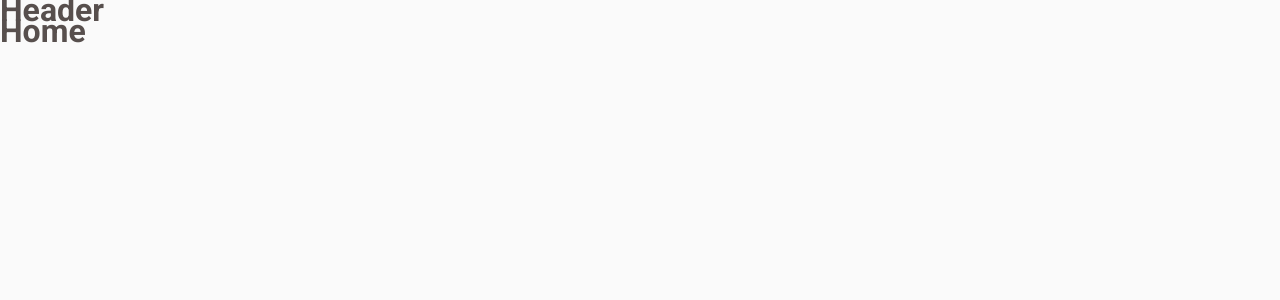
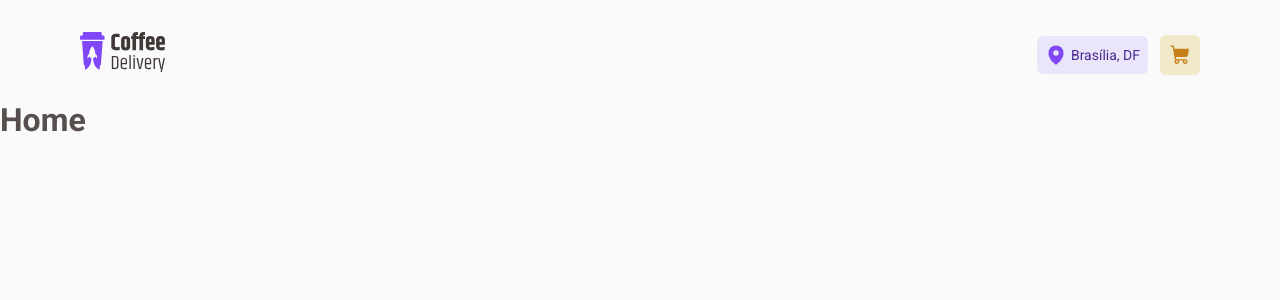
Before and after one commit to arthurrios/coffee-delivery-web, a React (Vite) app: page / in a window 1280 px wide. Shown: the top 300 px of the page. Built offline with nearby package versions, Linux system fonts and the light colour scheme.

Commit message:
feat: add header

```diff
--- a/package.json
+++ b/package.json
@@ -10,6 +10,7 @@
     "preview": "vite preview"
   },
   "dependencies": {
+    "@phosphor-icons/react": "^2.0.15",
     "react": "^18.2.0",
     "react-dom": "^18.2.0",
     "react-router-dom": "^6.22.1",
--- a/src/Router.tsx
+++ b/src/Router.tsx
@@ -1,5 +1,5 @@
 import { createBrowserRouter } from 'react-router-dom'
-import { DefaultLayout } from './layouts/DefautLayout'
+import { DefaultLayout } from './layouts'
 import { Home } from './pages/Home'
 import { Checkout } from './pages/Checkout'
 import { OrderConfirmed } from './pages/OrderConfirmed'
--- /dev/null
+++ b/src/components/Cart/index.tsx
@@ -0,0 +1,16 @@
+import { ShoppingCart } from '@phosphor-icons/react'
+import { CartContainer } from './styles'
+import { useTheme } from 'styled-components'
+import { Link } from 'react-router-dom'
+
+export function Cart() {
+  const { COLORS } = useTheme()
+
+  return (
+    <Link to="/checkout" style={{ borderRadius: '6px' }}>
+      <CartContainer>
+        <ShoppingCart size={22} weight="fill" color={COLORS.YELLOW_DARK} />
+      </CartContainer>
+    </Link>
+  )
+}
--- /dev/null
+++ b/src/components/Cart/styles.ts
@@ -0,0 +1,13 @@
+import styled from 'styled-components'
+
+export const CartContainer = styled.div`
+  display: flex;
+  align-items: center;
+  justify-content: center;
+
+  padding: 0.5rem;
+  height: 2.5rem;
+  width: 2.5rem;
+  border-radius: 6px;
+  background: ${({ theme }) => theme.COLORS.YELLOW_LIGHT};
+`
--- /dev/null
+++ b/src/components/CityBadge/index.tsx
@@ -0,0 +1,14 @@
+import { MapPin } from '@phosphor-icons/react'
+import { CityBadgeContainer, Text } from './styles'
+import { useTheme } from 'styled-components'
+
+export function CityBadge() {
+  const { COLORS } = useTheme()
+
+  return (
+    <CityBadgeContainer>
+      <MapPin size={22} weight="fill" color={COLORS.PURPLE} />
+      <Text>Brasília, DF</Text>
+    </CityBadgeContainer>
+  )
+}
--- /dev/null
+++ b/src/components/CityBadge/styles.ts
@@ -0,0 +1,17 @@
+import styled from 'styled-components'
+import { FONTS } from '../../styles/themes/default'
+
+export const CityBadgeContainer = styled.div`
+  display: flex;
+  align-items: center;
+  justify-content: center;
+  gap: 4px;
+
+  padding: 0.5rem;
+  background: ${({ theme }) => theme.COLORS.PURPLE_LIGHT};
+  border-radius: 6px;
+`
+export const Text = styled.text`
+  color: ${({ theme }) => theme.COLORS.PURPLE_DARK};
+  ${FONTS.TEXT_S}
+`
--- a/src/components/Header.tsx
+++ /dev/null
@@ -1,3 +0,0 @@
-export function Header() {
-  return <h1>Header</h1>
-}
--- /dev/null
+++ b/src/components/Header/index.tsx
@@ -0,0 +1,19 @@
+import { HeaderContainer } from './styles'
+import LogoSvg from '../../assets/logo.svg'
+import { Link } from 'react-router-dom'
+import { CityBadge } from '../CityBadge'
+import { Cart } from '../Cart'
+
+export function Header() {
+  return (
+    <HeaderContainer>
+      <Link to="/">
+        <img title="Coffee Delivery" src={LogoSvg} alt="" />
+      </Link>
+      <div>
+        <CityBadge />
+        <Cart />
+      </div>
+    </HeaderContainer>
+  )
+}
--- /dev/null
+++ b/src/components/Header/styles.ts
@@ -0,0 +1,17 @@
+import styled from 'styled-components'
+
+export const HeaderContainer = styled.header`
+  display: flex;
+  align-items: center;
+  justify-content: space-between;
+
+  max-width: 70rem;
+  margin: 0 auto;
+  padding: 2rem 0;
+
+  > div {
+    display: flex;
+    align-items: center;
+    gap: 12px;
+  }
+`
--- a/src/layouts/DefautLayout.tsx
+++ b/src/layouts/index.tsx
@@ -1,11 +1,12 @@
 import { Outlet } from 'react-router-dom'
 import { Header } from '../components/Header'
+import { LayoutContainer } from './styles'
 
 export function DefaultLayout() {
   return (
-    <div>
+    <LayoutContainer>
       <Header />
       <Outlet />
-    </div>
+    </LayoutContainer>
   )
 }
--- /dev/null
+++ b/src/layouts/styles.ts
@@ -0,0 +1,3 @@
+import styled from 'styled-components'
+
+export const LayoutContainer = styled.div``
--- a/src/styles/global.ts
+++ b/src/styles/global.ts
@@ -27,4 +27,8 @@ export const GlobalStyle = createGlobalStyle`
     border: none;
     cursor: pointer;
   }
+
+  a:focus {
+    outline: none;
+  }
 `
```
Also changed, not shown: 1 other file (tests, documents, lock files or other folders).
